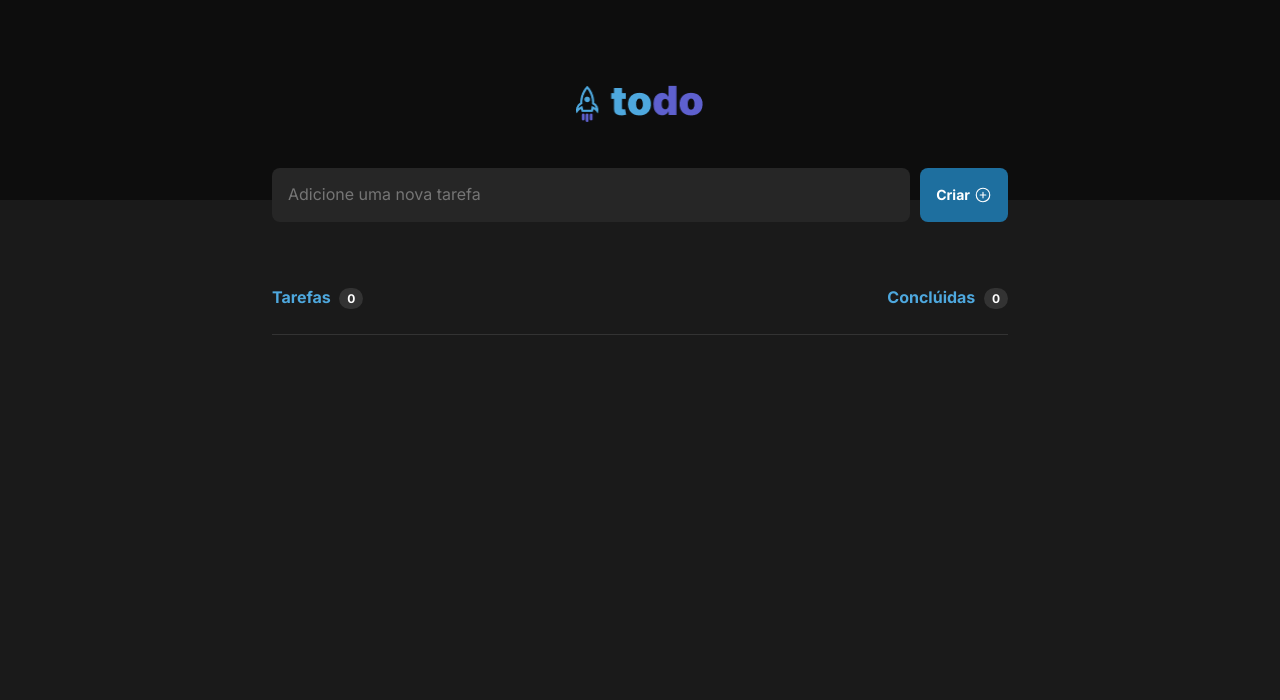
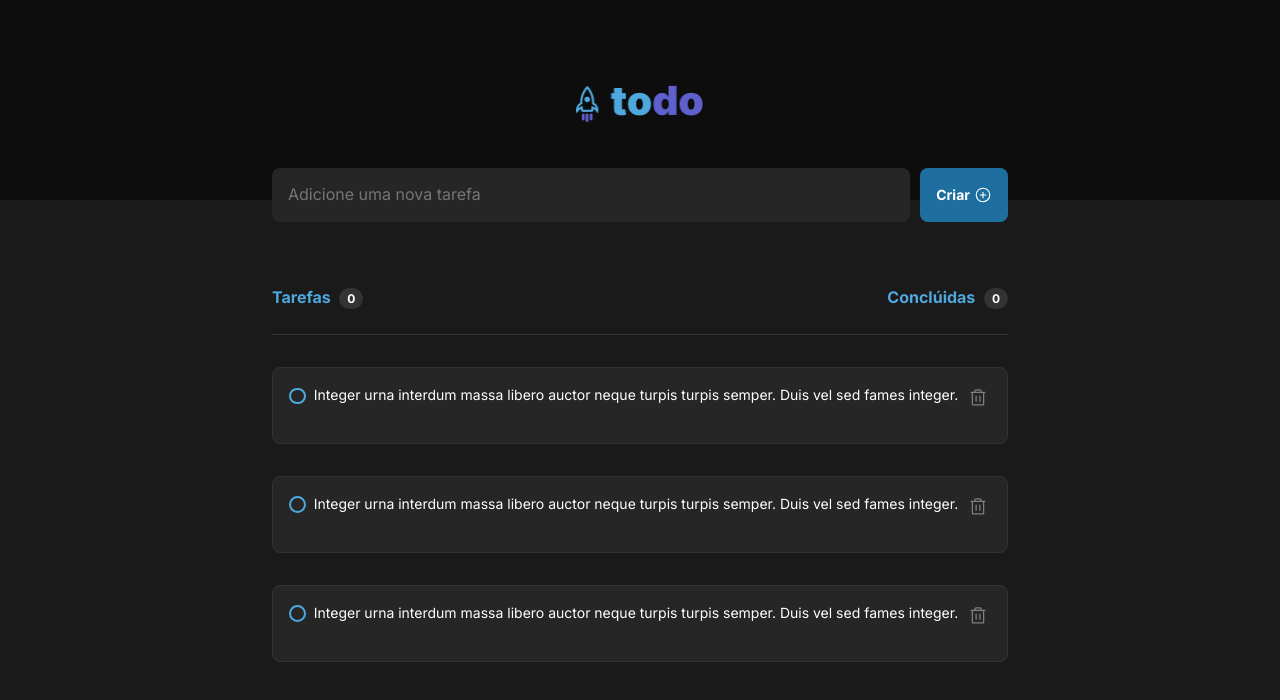
Before and after one commit to raphaelaugustb/ToDo-List-Ignite, a React (Vite) app: page / in a window 1280 px wide. Shown: the top 700 px of the page. Built offline with nearby package versions, Linux system fonts and the light colour scheme.

Commit message:
feat: create task and css module

```diff
--- a/src/App.tsx
+++ b/src/App.tsx
@@ -2,6 +2,7 @@ import "./global.css"
 import styles from "./App.module.css"
 import { Header } from "./components/Header/Header"
 import { CreateArea } from "./components/CreateArea/CreateArea"
+import { Task } from "./components/Task/Task"
 function App() {
   return (
     <div>
@@ -17,7 +18,11 @@ function App() {
             Conclúidas <span>0</span>
           </strong>
         </header>
-        <div></div>
+        <div>
+          <Task taskDescription="Integer urna interdum massa libero auctor neque turpis turpis semper. Duis vel sed fames integer." />
+          <Task taskDescription="Integer urna interdum massa libero auctor neque turpis turpis semper. Duis vel sed fames integer." />
+          <Task taskDescription="Integer urna interdum massa libero auctor neque turpis turpis semper. Duis vel sed fames integer." />
+        </div>
       </div>
     </div>
   )
--- a/src/components/Task/Task.module.css
+++ b/src/components/Task/Task.module.css
@@ -0,0 +1,38 @@
+.taskContainer {
+  background-color: var(--gray-500);
+  margin: 2rem auto;
+  display: flex;
+  justify-content: space-between;
+  width: 46rem;
+  height: 4.8rem;
+  border-radius: 8px;
+  padding: 1rem;
+  border: 1px solid var(--gray-400);
+}
+.taskContainer button {
+  background-color: transparent;
+  border: none;
+  color: var(--gray-300);
+  margin-bottom: 0.6rem;
+  transition: 0.2s;
+  padding-right: 0.2rem;
+}
+
+.taskContainer button:hover {
+  color: red;
+}
+.descriptionContainer {
+  display: flex;
+  font-size: 0.875rem;
+}
+
+.descriptionContainer button {
+  border: 2px solid var(--blue);
+  border-radius: 999px;
+  width: 1rem;
+  height: 1rem;
+  background-color: transparent;
+  margin-right: 0.5rem;
+  margin-top: 0.2rem;
+  padding: 0.4rem;
+}
--- a/src/components/Task/Task.tsx
+++ b/src/components/Task/Task.tsx
@@ -1,2 +1,20 @@
 import styles from "./Task.module.css"
-export function Task() {}
+import { Trash, Check } from "@phosphor-icons/react"
+import { FocusEvent } from "react"
+interface taskProps {
+  taskDescription: string
+}
+
+export function Task({ taskDescription }: taskProps) {
+  return (
+    <div className={styles.taskContainer}>
+      <div className={styles.descriptionContainer}>
+        <button></button>
+        <p>{taskDescription}</p>
+      </div>
+      <button>
+        <Trash size={20} />
+      </button>
+    </div>
+  )
+}
```
